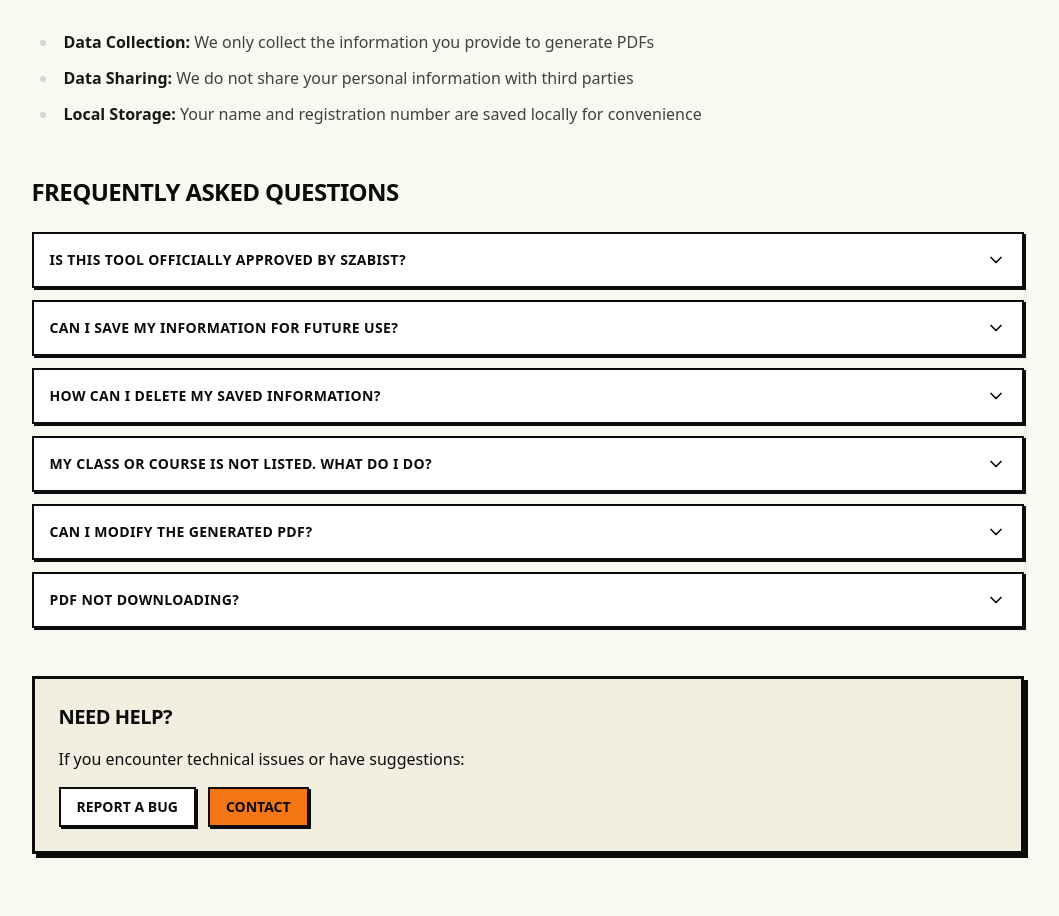
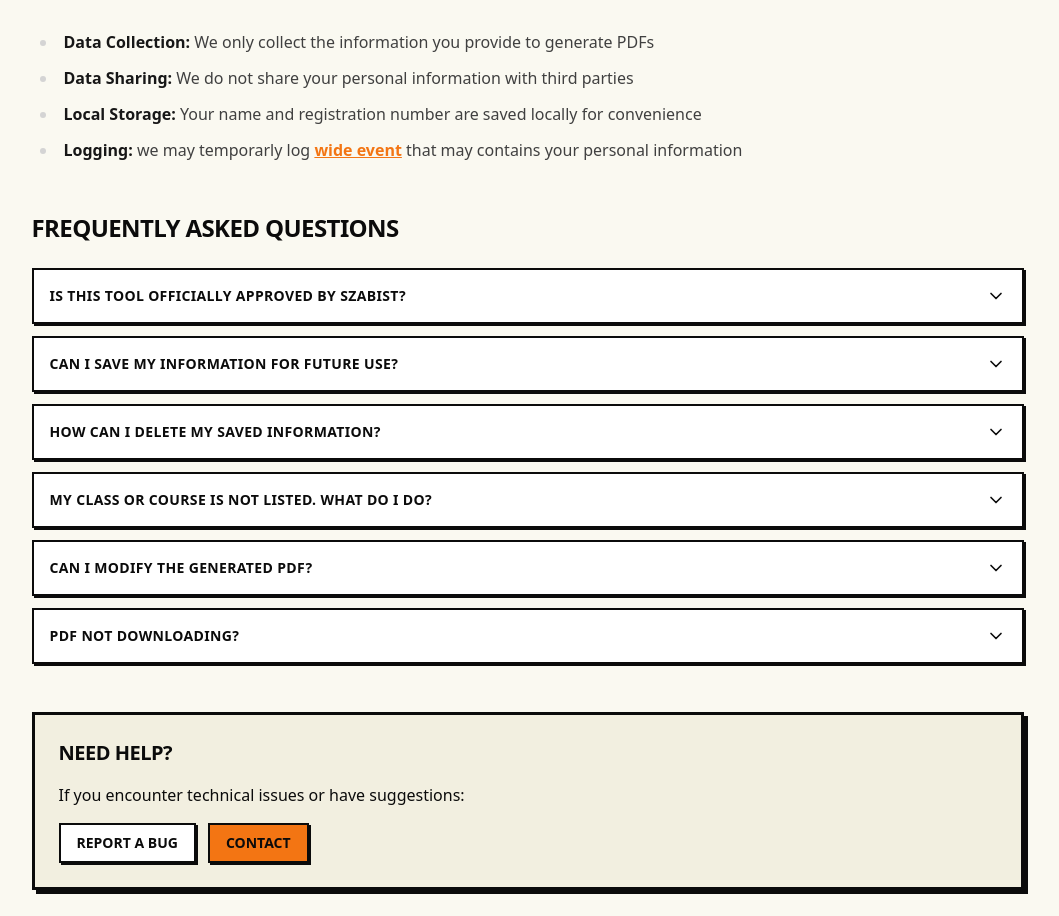
Before and after one commit to hammadmajid/zabdoc, a SvelteKit app in the folder worker/: page /about in a window 1280 px wide. Shown: the part 800-1716 px from the top of the page, without its empty margins (105-1164 px from the left). Built offline with nearby package versions, Linux system fonts and the light colour scheme.

Commit message:
add logging info in privacy policy

```diff
--- a/worker/src/routes/about/+page.svelte
+++ b/worker/src/routes/about/+page.svelte
@@ -69,6 +69,7 @@
             <li><strong>Data Collection:</strong> We only collect the information you provide to generate PDFs</li>
             <li><strong>Data Sharing:</strong> We do not share your personal information with third parties</li>
             <li><strong>Local Storage:</strong> Your name and registration number are saved locally for convenience</li>
+            <li><strong>Logging:</strong> we may temporarly log <a href="https://baselime.io/glossary/wide-event" target="_blank" rel="noopener noreferrer">wide event</a> that may contains your personal information</li>
         </ul>
     </div>
 
```
